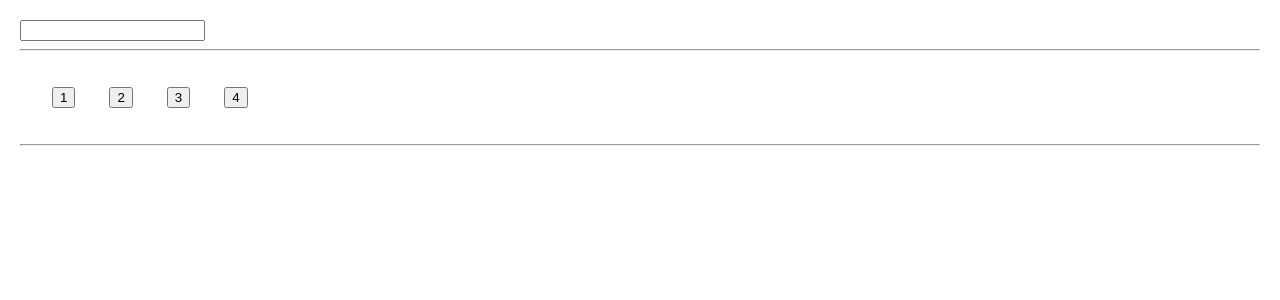
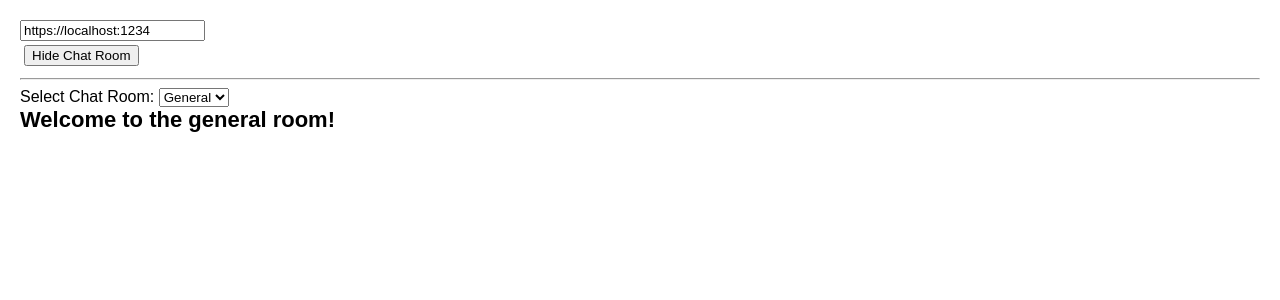
Before and after one commit to jahmedabeer/Learning-react, a React (Vite) app: page / in a window 1280 px wide. Shown: the top 300 px of the page. Built offline with nearby package versions, Linux system fonts and the light colour scheme.

Commit message:
lifecycle of effects

```diff
--- a/src/App.jsx
+++ b/src/App.jsx
@@ -1,11 +1,44 @@
-
-import SearchResults from "./components/SearchResults.jsx";
+import { useState } from "react";
+import ChatRoom from "./components/ChatRoom";
 
 export default function App() {
+  const [roomId, setRoomId] = useState("general");
+  const [showChat, setShowChat] = useState(true);
+  const [serverUrl, setServerUrl] = useState("https://localhost:1234");
+
+  const handleRoomChange = (e) => {
+    setRoomId(e.target.value);
+  };
 
   return (
-    <>
-      <SearchResults />
-    </>
+    <div>
+      <div>
+        <input
+          type="text"
+          value={serverUrl}
+          onChange={(e) => setServerUrl(e.target.value)}
+        />
+      </div>
+      <div>
+        <button onClick={() => setShowChat((s) => !s)}>
+          {showChat ? "Hide Chat Room" : "Show Chat Room"}
+        </button>
+      </div>
+      {showChat && (
+        <>
+          <hr />
+          <div>
+            Select Chat Room:{" "}
+            <select onChange={handleRoomChange}>
+              <option value="general">General</option>
+              <option value="travel">Travel</option>
+              <option value="music">Music</option>
+            </select>
+          </div>
+
+          <ChatRoom roomId={roomId} serverUrl={serverUrl} />
+        </>
+      )}
+    </div>
   );
 }
--- a/src/components/Chatroom.jsx
+++ b/src/components/Chatroom.jsx
@@ -1,14 +1,24 @@
-import { useEffect } from 'react';
-import { createConnection } from '../chat';
+import { useEffect } from "react";
+import createConnection, { logVisit } from "../utils/connection";
 
+export default function ChatRoom({ roomId, serverUrl }) {
+    // console.log("rendering...");
+    useEffect(() => {
+        // synchoronize with external chat server
+        const connection = createConnection(serverUrl, roomId);
+        connection.connect();
+        // console.log(`Synchronozing with ${roomId}`);
 
-export default function ChatRoom() {
+        // cleanup
+        return () => {
+            // console.log(`Stop Synchronozing with ${roomId}`);
+            connection.disconnect();
+        };
+    }, [roomId, serverUrl]);
+
     useEffect(() => {
-        const connection = createConnection();
-        connection.connect();
+        logVisit(roomId);
+    }, [roomId]);
 
-        // Add cleanup if needed
-        return () => connection.disconnect()
-    }, []);
-    return <h1>Welcome to the chat!</h1>;
+    return <h1>Welcome to the {roomId} room!</h1>;
 }
--- /dev/null
+++ b/src/utils/connection.js
@@ -0,0 +1,14 @@
+export default function createConnection(serverUrl, roomId) {
+    return {
+        connect: () => {
+            console.info(`Connected ${serverUrl} to room ${roomId}`);
+        },
+        disconnect: () => {
+            console.info(`Disconnected ${serverUrl} from room ${roomId}`);
+        },
+    };
+}
+
+export function logVisit(roomId) {
+    console.log(`User visited room ${roomId}`);
+}
```
Also changed, not shown: 1 other file (tests, documents, lock files or other folders).
